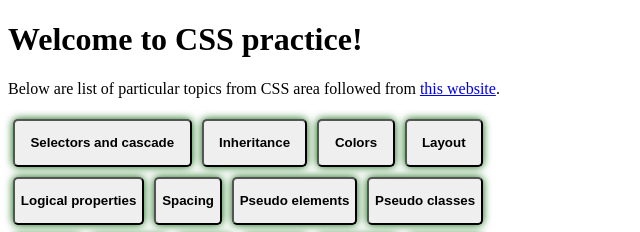
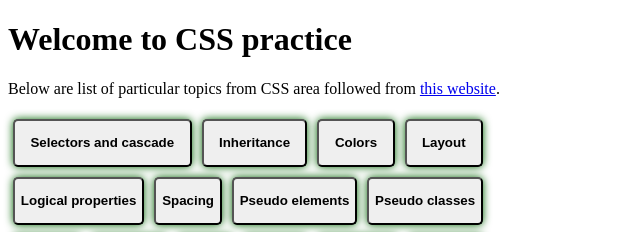
Before and after one commit to mturczyn/css-html-practice, a website: page static/index.html in a window 1280 px wide. Shown: the top 232 px of the page, 0-640 px from the left. Drawn offline with Linux system fonts and the light colour scheme.

Commit message:
Code cleanup.

```diff
--- a/static/index.html
+++ b/static/index.html
@@ -6,7 +6,7 @@
     </head>
 
     <body>
-        <h1>Welcome to CSS practice!</h1>
+        <h1>Welcome to CSS practice</h1>
         <p>
             Below are list of particular topics from CSS area followed from
             <a href="https://web.dev/learn/css">this website</a>.
```
